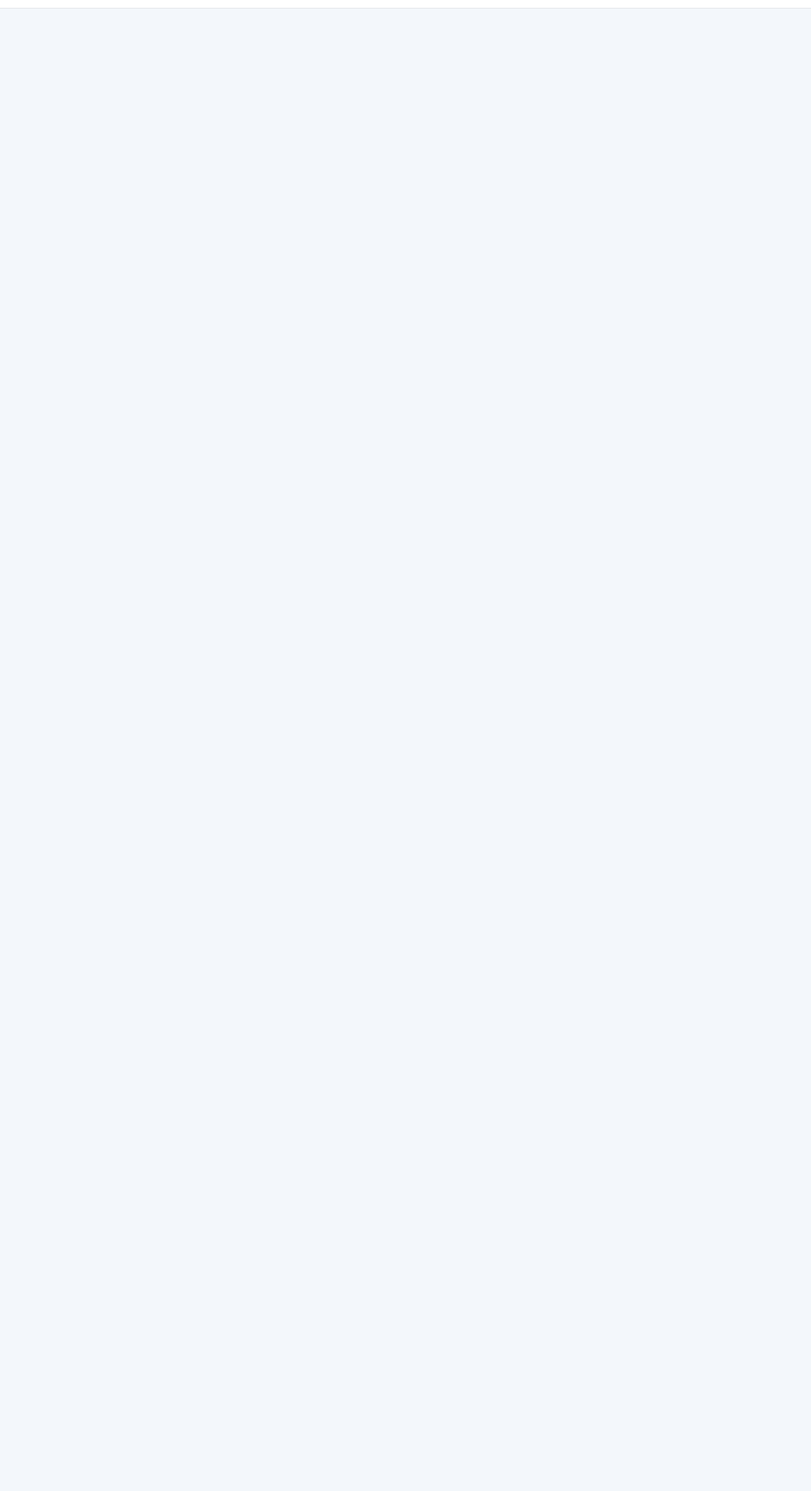
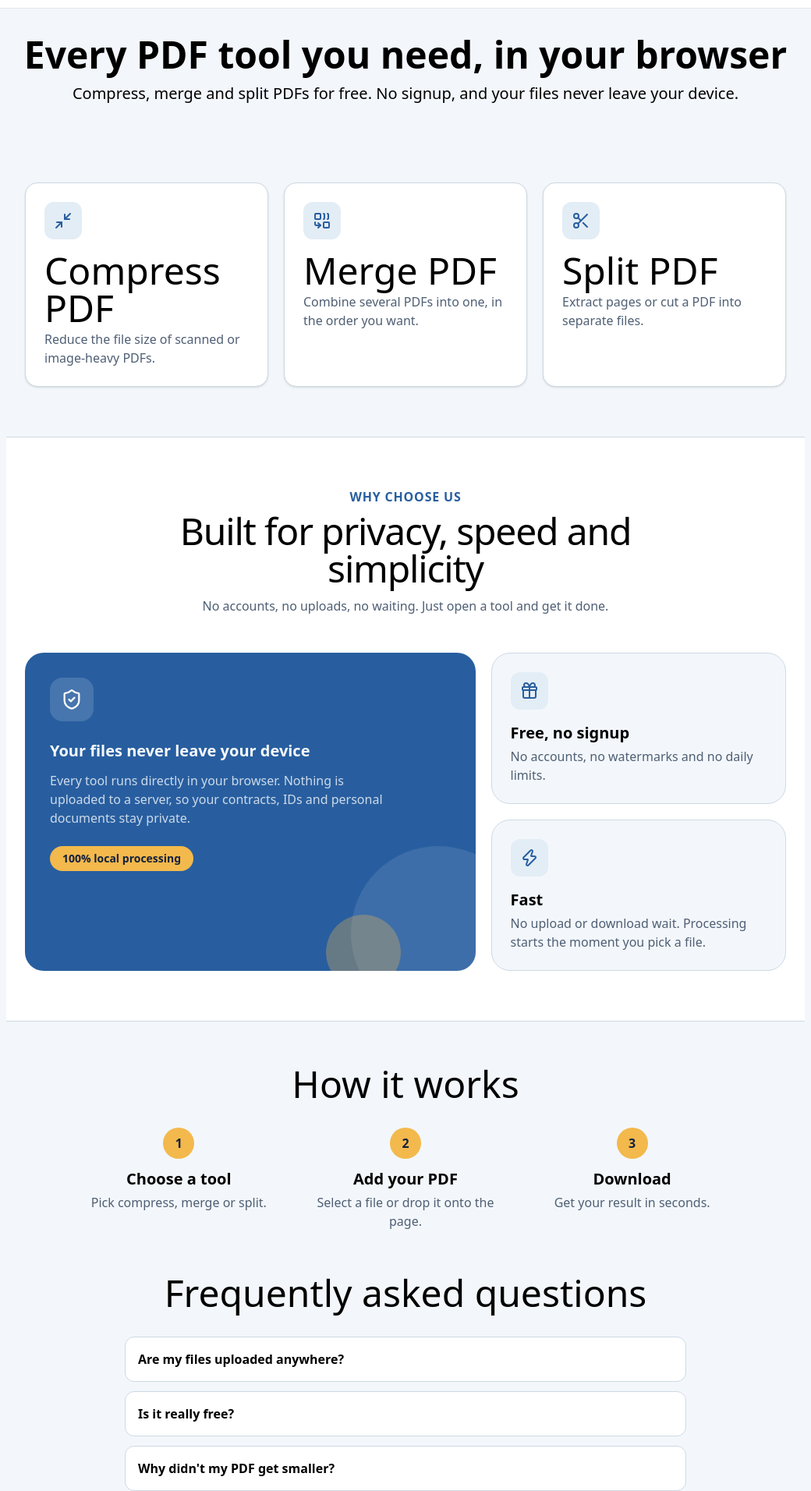
Before and after one commit to radityadias/pdf_tools, a Next.js app: page / in a window 1280 px wide. Shown: the part 54-1966 px from the top of the page at 78% size, without its empty margins (120-1160 px from the left). Before the commit the page ends 800 px from the top, so only its background shows below. Built offline with nearby package versions, Linux system fonts and the light colour scheme.

Commit message:
update landing page

```diff
--- a/app/page.tsx
+++ b/app/page.tsx
@@ -1,10 +1,193 @@
-import Hero from "@/components/Hero"
-import PdfCompressor from "@/components/PdfCompressor"
+import Hero from "@/components/Hero";
+import Link from "next/link";
+import { Metadata } from "next";
+import { TOOLS } from "@/lib/tools";
+import { Gift, ShieldCheck, Zap } from "lucide-react";
+
+export const metadata: Metadata = {
+  title: "Free PDF Tools Online: Compress, Merge & Split PDF",
+  description:
+    "Free online PDF tools that work in your browser. Compress, merge and split PDFs with no signup. Your files never leave your device.",
+};
+
+const FEATURES = [
+  {
+    title: "Private by design",
+    desc: "Everything runs in your browser. Your files are never uploaded to a server.",
+  },
+  {
+    title: "Free, no signup",
+    desc: "No accounts, no watermarks, no daily limits.",
+  },
+  {
+    title: "Fast",
+    desc: "No upload or download wait. Processing starts the moment you pick a file.",
+  },
+];
+
+const STEPS = [
+  { title: "Choose a tool", desc: "Pick compress, merge or split." },
+  { title: "Add your PDF", desc: "Select a file or drop it onto the page." },
+  { title: "Download", desc: "Get your result in seconds." },
+];
+
+const FAQ = [
+  {
+    q: "Are my files uploaded anywhere?",
+    a: "No. All processing happens locally in your browser, so your documents stay on your device.",
+  },
+  {
+    q: "Is it really free?",
+    a: "Yes. The site is supported by ads, so there are no fees, watermarks or signup.",
+  },
+  {
+    q: "Why didn't my PDF get smaller?",
+    a: "Compression works best on scanned or image-heavy PDFs. PDFs that are mostly text are already compact, so there may be little to save.",
+  },
+  {
+    q: "Does it work on my phone?",
+    a: "Yes, on any modern mobile or desktop browser.",
+  },
+];
 
 export default function Home() {
+  const heroData = {
+    title: "Every PDF tool you need, in your browser",
+    desc: "Compress, merge and split PDFs for free. No signup, and your files never leave your device.",
+  };
+
   return (
     <>
+      <main>
+        <Hero title={heroData.title} desc={heroData.desc} />
 
+        <section className="mx-auto max-w-5xl px-6 pb-16">
+          <div className="grid gap-5 sm:grid-cols-2 lg:grid-cols-3">
+            {TOOLS.map(({ slug, title, desc, icon: Icon }) => (
+              <Link
+                key={slug}
+                href={`/${slug}`}
+                className="group rounded-2xl border border-border bg-card p-6 shadow-sm transition
+                         hover:-translate-y-0.5 hover:border-primary/50 hover:shadow-md
+                         focus-visible:outline-none focus-visible:ring-4 focus-visible:ring-primary/30"
+              >
+                <span className="grid h-12 w-12 place-items-center rounded-xl bg-secondary text-primary transition group-hover:bg-primary group-hover:text-primary-foreground">
+                  <Icon className="h-6 w-6" aria-hidden />
+                </span>
+                <h2 className="mt-4 text-lg font-bold">{title}</h2>
+                <p className="mt-1 text-sm text-muted-foreground">{desc}</p>
+              </Link>
+            ))}
+          </div>
+        </section>
+
+        {/* Why */}
+        <section className="border-y border-border bg-card">
+          <div className="mx-auto max-w-5xl px-6 py-16">
+            <div className="mx-auto max-w-2xl text-center">
+              <p className="text-sm font-semibold uppercase tracking-wider text-primary">
+                Why choose us
+              </p>
+              <h2 className="mt-2 text-3xl font-bold tracking-tight">
+                Built for privacy, speed and simplicity
+              </h2>
+              <p className="mt-3 text-muted-foreground">
+                No accounts, no uploads, no waiting. Just open a tool and get it
+                done.
+              </p>
+            </div>
+
+            <div className="mt-12 grid gap-5 md:grid-cols-5">
+              {/* Featured: privacy */}
+              <div className="relative overflow-hidden rounded-3xl bg-primary p-8 text-primary-foreground md:col-span-3 md:row-span-2">
+                {/* decorative circles */}
+                <div
+                  aria-hidden
+                  className="absolute -bottom-16 -right-16 h-56 w-56 rounded-full bg-primary-foreground/10"
+                />
+                <div
+                  aria-hidden
+                  className="absolute -bottom-6 right-24 h-24 w-24 rounded-full bg-accent/30"
+                />
+
+                <div className="relative">
+                  <span className="grid h-14 w-14 place-items-center rounded-2xl bg-primary-foreground/15">
+                    <ShieldCheck className="h-7 w-7" aria-hidden />
+                  </span>
+                  <h3 className="mt-6 text-2xl font-bold">
+                    Your files never leave your device
+                  </h3>
+                  <p className="mt-3 max-w-md text-primary-foreground/80">
+                    Every tool runs directly in your browser. Nothing is
+                    uploaded to a server, so your contracts, IDs and personal
+                    documents stay private.
+                  </p>
+                  <span className="mt-6 inline-flex items-center gap-2 rounded-full bg-accent px-4 py-1.5 text-sm font-semibold text-accent-foreground">
+                    100% local processing
+                  </span>
+                </div>
+              </div>
+
+              {/* Free */}
+              <div className="rounded-3xl border border-border bg-background p-6 transition hover:border-primary/40 hover:shadow-md md:col-span-2">
+                <span className="grid h-12 w-12 place-items-center rounded-xl bg-secondary text-primary">
+                  <Gift className="h-6 w-6" aria-hidden />
+                </span>
+                <h3 className="mt-4 text-lg font-bold">Free, no signup</h3>
+                <p className="mt-1 text-sm text-muted-foreground">
+                  No accounts, no watermarks and no daily limits.
+                </p>
+              </div>
+
+              {/* Fast */}
+              <div className="rounded-3xl border border-border bg-background p-6 transition hover:border-primary/40 hover:shadow-md md:col-span-2">
+                <span className="grid h-12 w-12 place-items-center rounded-xl bg-secondary text-primary">
+                  <Zap className="h-6 w-6" aria-hidden />
+                </span>
+                <h3 className="mt-4 text-lg font-bold">Fast</h3>
+                <p className="mt-1 text-sm text-muted-foreground">
+                  No upload or download wait. Processing starts the moment you
+                  pick a file.
+                </p>
+              </div>
+            </div>
+          </div>
+        </section>
+
+        <section className="mx-auto max-w-4xl px-6 py-14">
+          <h2 className="text-center text-2xl font-bold">How it works</h2>
+          <ol className="mt-8 grid gap-6 sm:grid-cols-3">
+            {STEPS.map((s, i) => (
+              <li key={s.title} className="text-center">
+                <span className="mx-auto grid h-10 w-10 place-items-center rounded-full bg-accent font-bold text-accent-foreground">
+                  {i + 1}
+                </span>
+                <h3 className="mt-3 font-semibold">{s.title}</h3>
+                <p className="mt-1 text-sm text-muted-foreground">{s.desc}</p>
+              </li>
+            ))}
+          </ol>
+        </section>
+
+        <section className="mx-auto max-w-3xl px-6 pb-20">
+          <h2 className="text-center text-2xl font-bold">
+            Frequently asked questions
+          </h2>
+          <div className="mt-8 space-y-3">
+            {FAQ.map((item) => (
+              <details
+                key={item.q}
+                className="group rounded-xl border border-border bg-card p-4 open:border-primary/40"
+              >
+                <summary className="cursor-pointer list-none font-semibold marker:hidden">
+                  {item.q}
+                </summary>
+                <p className="mt-2 text-sm text-muted-foreground">{item.a}</p>
+              </details>
+            ))}
+          </div>
+        </section>
+      </main>
     </>
-  )
+  );
 }
--- a/components/Hero.tsx
+++ b/components/Hero.tsx
@@ -5,7 +5,7 @@ interface HeroProps {
 
 export default function Hero({title, desc} : HeroProps) {
     return (
-        <div className="flex flex-col justify-center items-start gap-3 mt-25">
+        <div className="flex flex-col justify-start items-center gap-3 mt-25 mb-25">
             <h1>{title}</h1>
             <h3>{desc}</h3>
         </div>
--- /dev/null
+++ b/lib/tools.ts
@@ -0,0 +1,29 @@
+import { Combine, Minimize2, Scissors, type LucideIcon } from "lucide-react";
+
+export type Tool = {
+  slug: string;
+  title: string;
+  desc: string;
+  icon: LucideIcon;
+};
+
+export const TOOLS: Tool[] = [
+  {
+    slug: "compress-pdf",
+    title: "Compress PDF",
+    desc: "Reduce the file size of scanned or image-heavy PDFs.",
+    icon: Minimize2,
+  },
+  {
+    slug: "merge-pdf",
+    title: "Merge PDF",
+    desc: "Combine several PDFs into one, in the order you want.",
+    icon: Combine,
+  },
+  {
+    slug: "split-pdf",
+    title: "Split PDF",
+    desc: "Extract pages or cut a PDF into separate files.",
+    icon: Scissors,
+  },
+];
```
